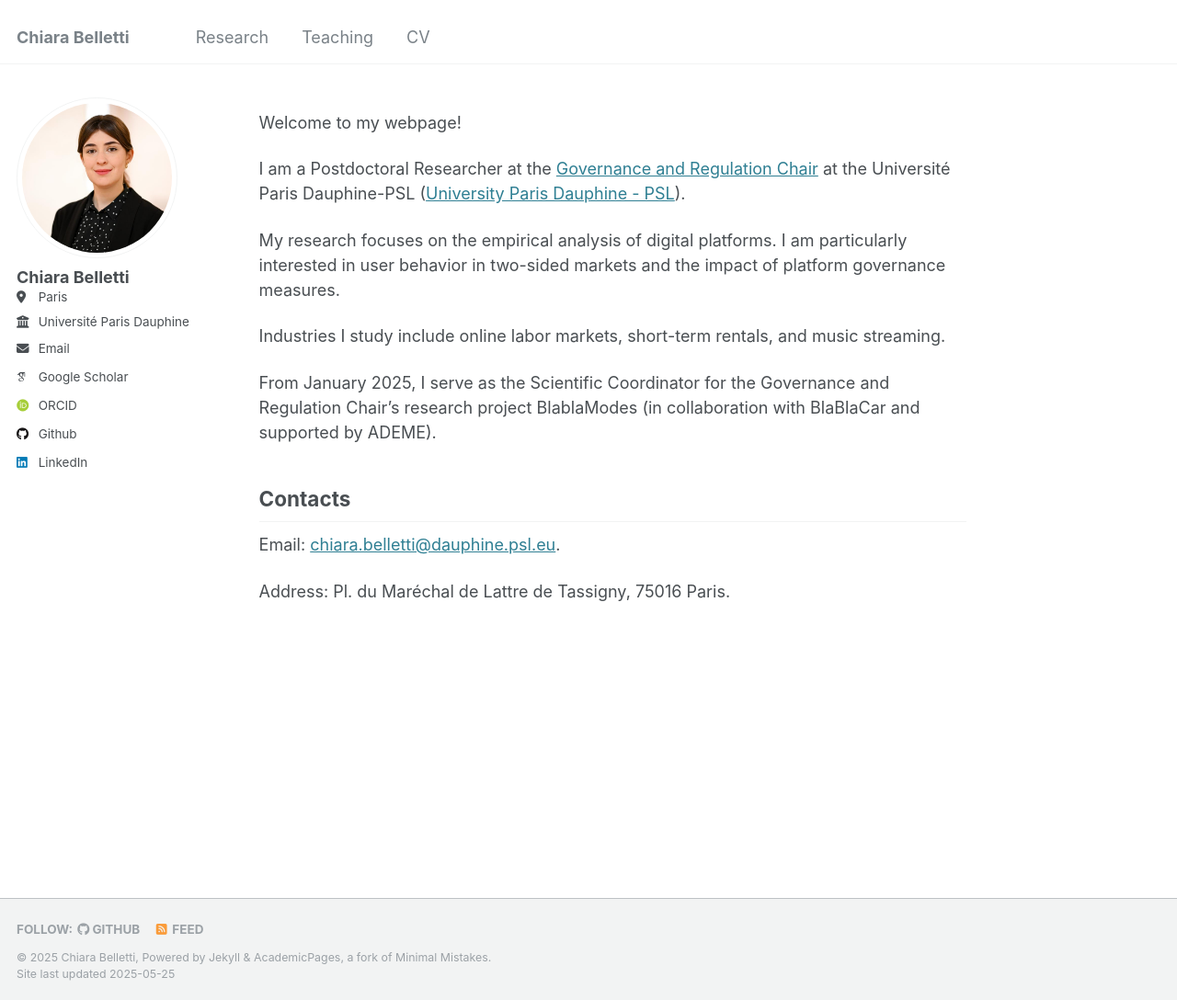
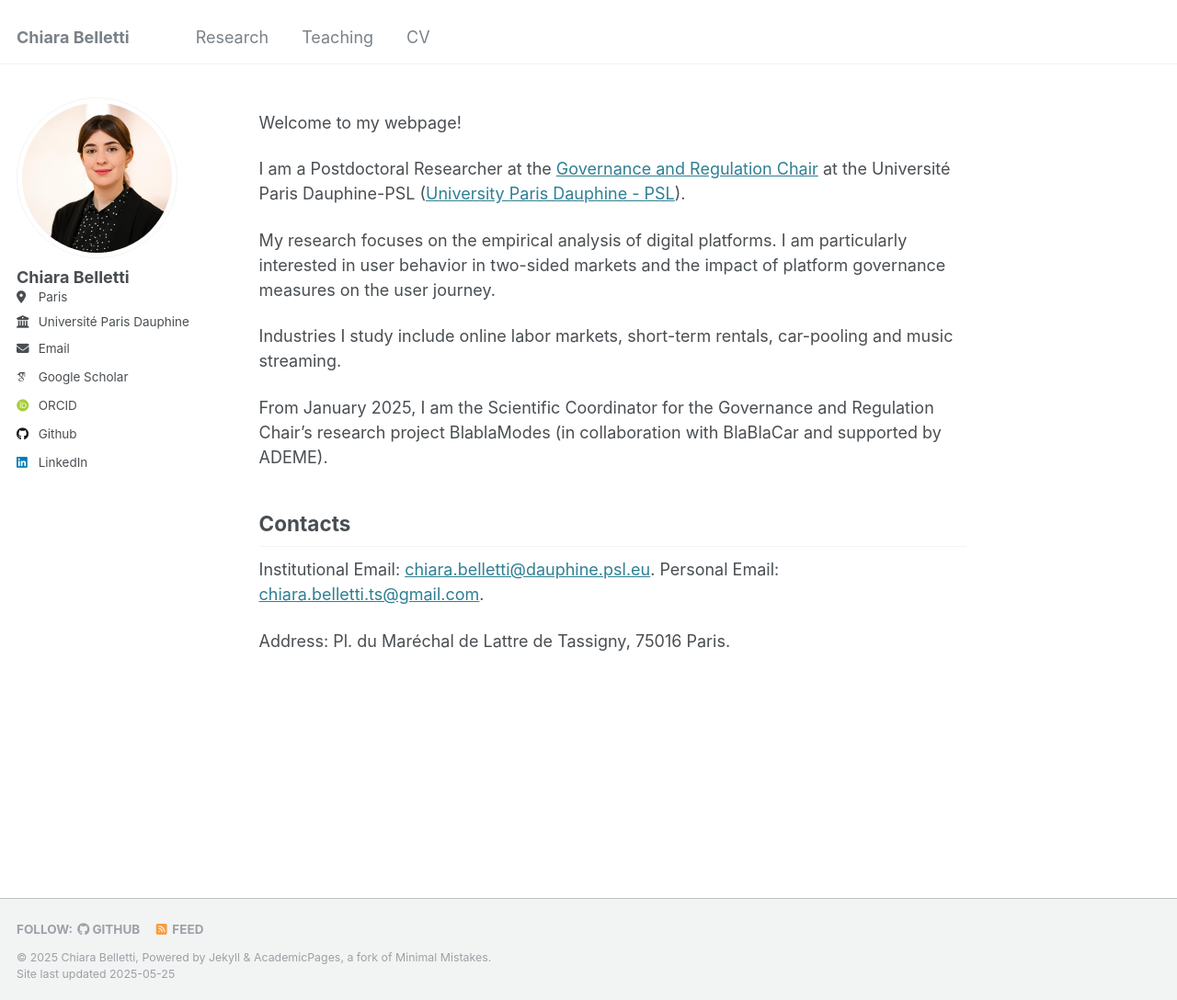
Before and after one commit to ChiaraBelletti/ChiaraBelletti.github.io, a Jekyll site: the page built from _pages/about.md, in a window 1280 px wide and 1088 px high. Shown: the whole window at 92% size. Built offline with Jekyll 4.4.1, drawn with Linux system fonts in a browser that asks for light colours; some web fonts are replaced.

Commit message:
Update about.md

```diff
--- a/_pages/about.md
+++ b/_pages/about.md
@@ -12,15 +12,16 @@
 
 I am a Postdoctoral Researcher at the <a href="https://chairgovreg.fondation-dauphine.fr/">Governance and Regulation Chair</a> at the Université Paris Dauphine-PSL (<a href="https://dauphine.psl.eu/">University Paris Dauphine - PSL</a>).
 
-My research focuses on the empirical analysis of digital platforms. I am particularly interested in user behavior in two-sided markets and the impact of platform governance measures.
+My research focuses on the empirical analysis of digital platforms. I am particularly interested in user behavior in two-sided markets and the impact of platform governance measures on the user journey.
 
-Industries I study include online labor markets, short-term rentals, and music streaming.
+Industries I study include online labor markets, short-term rentals, car-pooling and music streaming.
 
-From January 2025, I serve as the Scientific Coordinator for the Governance and Regulation Chair's research project BlablaModes (in collaboration with BlaBlaCar and supported by ADEME).
+From January 2025, I am the Scientific Coordinator for the Governance and Regulation Chair's research project BlablaModes (in collaboration with BlaBlaCar and supported by ADEME).
 
 Contacts
 ------
 
-Email: <a href="mailto:">chiara.belletti@dauphine.psl.eu</a>.
+Institutional Email: <a href="mailto:">chiara.belletti@dauphine.psl.eu</a>.
+Personal Email: <a href="mailto:">chiara.belletti.ts@gmail.com</a>.
 
 Address: Pl. du Maréchal de Lattre de Tassigny, 75016 Paris.
```
